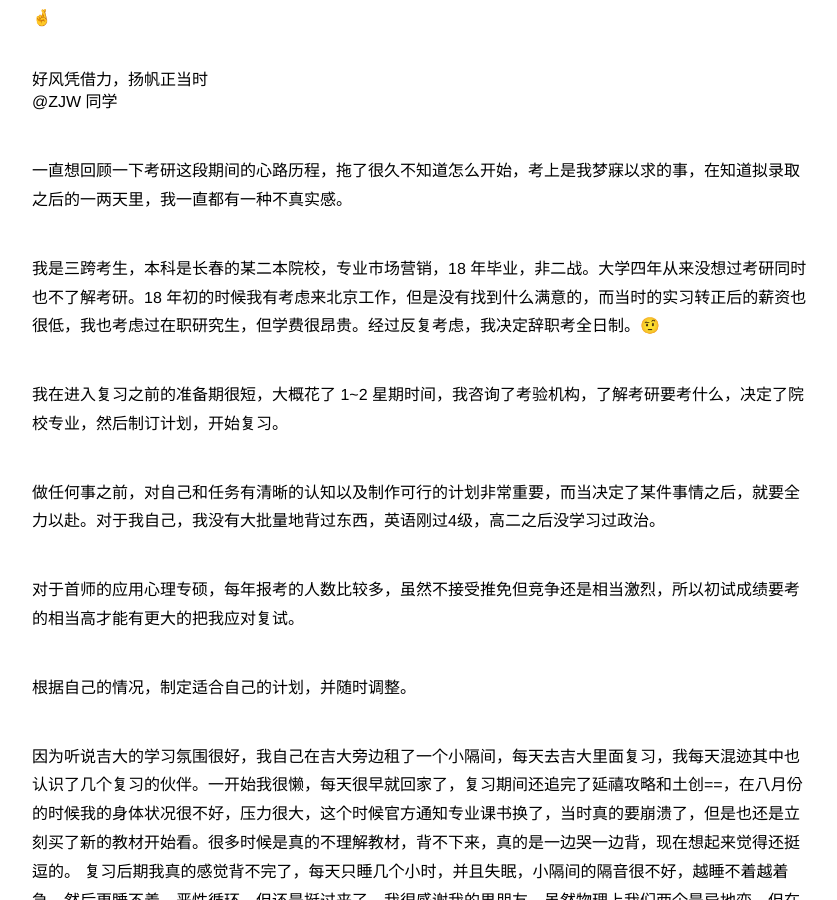
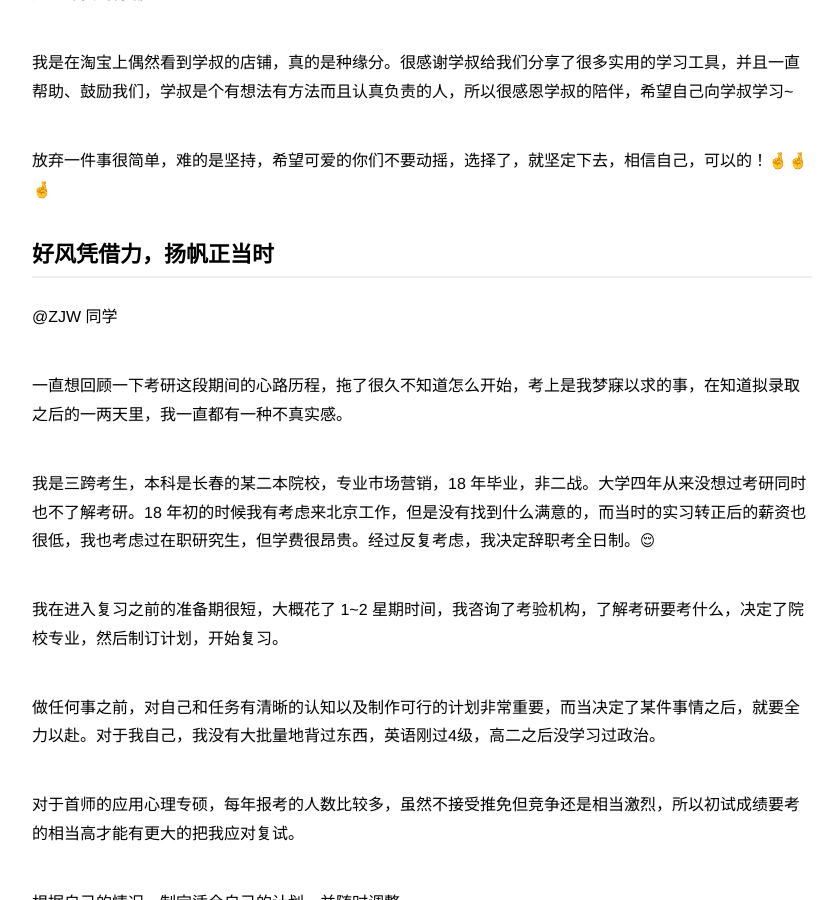
Before and after one commit to zapp926/cnu.github.io, a Jekyll site: the page built from _posts/2019-04-15-experience.md, in a window 1280 px wide and 900 px high, scrolled down 6474 px. Shown: the whole window, without its empty margins (218-1055 px from the left). Built offline with Jekyll 4.4.1, drawn with Linux system fonts in a browser that asks for light colours.

```diff
--- a/_posts/2019-04-15-experience.md
+++ b/_posts/2019-04-15-experience.md
@@ -5,7 +5,7 @@ category: blog
 description: 最美不过四月天，时节清明刚过，吐故纳新。此时忧伤伴着欢乐，我们一起回望过去，也期待你们的新生。
 ---
 
-# 我的诗和远方
+## 我的诗和远方
 ——首师大应用心理 401 分考研经历分享
 
 @LY 同学
@@ -28,7 +28,7 @@ description: 最美不过四月天，时节清明刚过，吐故纳新。此时
 
 
 
-# 不忘初心，方得始终
+## 不忘初心，方得始终
 
 @Qian 同学
 
@@ -53,7 +53,7 @@ description: 最美不过四月天，时节清明刚过，吐故纳新。此时
 **不忘初心，方得始终。**这是我一直以来警戒自己的名言。希望每一个考研的你们，在考研地过程中不要迷失自我，找到自己的初衷，坚持到底。可能我的文章写的并不是多么的出彩，所涉及到的一些技巧也没有很多，大部分是自己的一些感想，还是希望我的心路历程能够给正在奋力的你们一些借鉴或者精神上的鼓励，预祝所有的考研学子考研成功。✊✊✊
 
 
-# 考研这段旅程，我在终点等你
+## 考研这段旅程，我在终点等你
 
 @V 同学
 
@@ -88,7 +88,7 @@ description: 最美不过四月天，时节清明刚过，吐故纳新。此时
 写在最后的话，引用我最喜欢的心理学家的一句话：好的人生是一个过程，而不是一种状态，它是一个方向，而不是终点。愿你们坚守自己的考研初衷，耐心走完这段路程，多欣赏一些沿途景色，而不只是一直在赶路，我在终点等你们。🤗🤗🤗
 
 
-# 坚持自己的理想，我做到了
+## 坚持自己的理想，我做到了
 
 @Clv 同学
 
@@ -104,13 +104,13 @@ description: 最美不过四月天，时节清明刚过，吐故纳新。此时
 
 放弃一件事很简单，难的是坚持，希望可爱的你们不要动摇，选择了，就坚定下去，相信自己，可以的！🤞🤞🤞
 
-# 好风凭借力，扬帆正当时
+## 好风凭借力，扬帆正当时
 
 @ZJW 同学
 
 一直想回顾一下考研这段期间的心路历程，拖了很久不知道怎么开始，考上是我梦寐以求的事，在知道拟录取之后的一两天里，我一直都有一种不真实感。
 
-我是三跨考生，本科是长春的某二本院校，专业市场营销，18 年毕业，非二战。大学四年从来没想过考研同时也不了解考研。18 年初的时候我有考虑来北京工作，但是没有找到什么满意的，而当时的实习转正后的薪资也很低，我也考虑过在职研究生，但学费很昂贵。经过反复考虑，我决定辞职考全日制。🤨
+我是三跨考生，本科是长春的某二本院校，专业市场营销，18 年毕业，非二战。大学四年从来没想过考研同时也不了解考研。18 年初的时候我有考虑来北京工作，但是没有找到什么满意的，而当时的实习转正后的薪资也很低，我也考虑过在职研究生，但学费很昂贵。经过反复考虑，我决定辞职考全日制。😌
 
 我在进入复习之前的准备期很短，大概花了 1~2 星期时间，我咨询了考验机构，了解考研要考什么，决定了院校专业，然后制订计划，开始复习。
 
@@ -128,7 +128,7 @@ description: 最美不过四月天，时节清明刚过，吐故纳新。此时
 奥巴马 55 岁就退休了，而川普 70 岁才开始当总统，身边有人看似走在你的前面，也有人看似走在你的后面，但其实每个人都在自己的时区有自己的步伐。考研对于我而言，只是改变现状最有效的方法。如果你决定了要考研，就请一定要全力以赴；如果不想考研或者考研失败，也没关系，你没有领先，也没有落后，在属于你自己的时区里，一切都是准时的。🤗
 
 
-### 后记
+## 后记
 
 春天赏樱花，夏天听杜鹃，秋天观明月，冬天雪清爽，一年走四季，19 年我们在首师大的战斗终于结束了。个中辛酸，只有你们自己知道。每年这个时候，就是学叔收获的季节，听着你们一个接一个的好消息，快乐着你们的快乐，也为你们的咬牙坚持动容。我们哭着笑，笑着哭。
 
```
